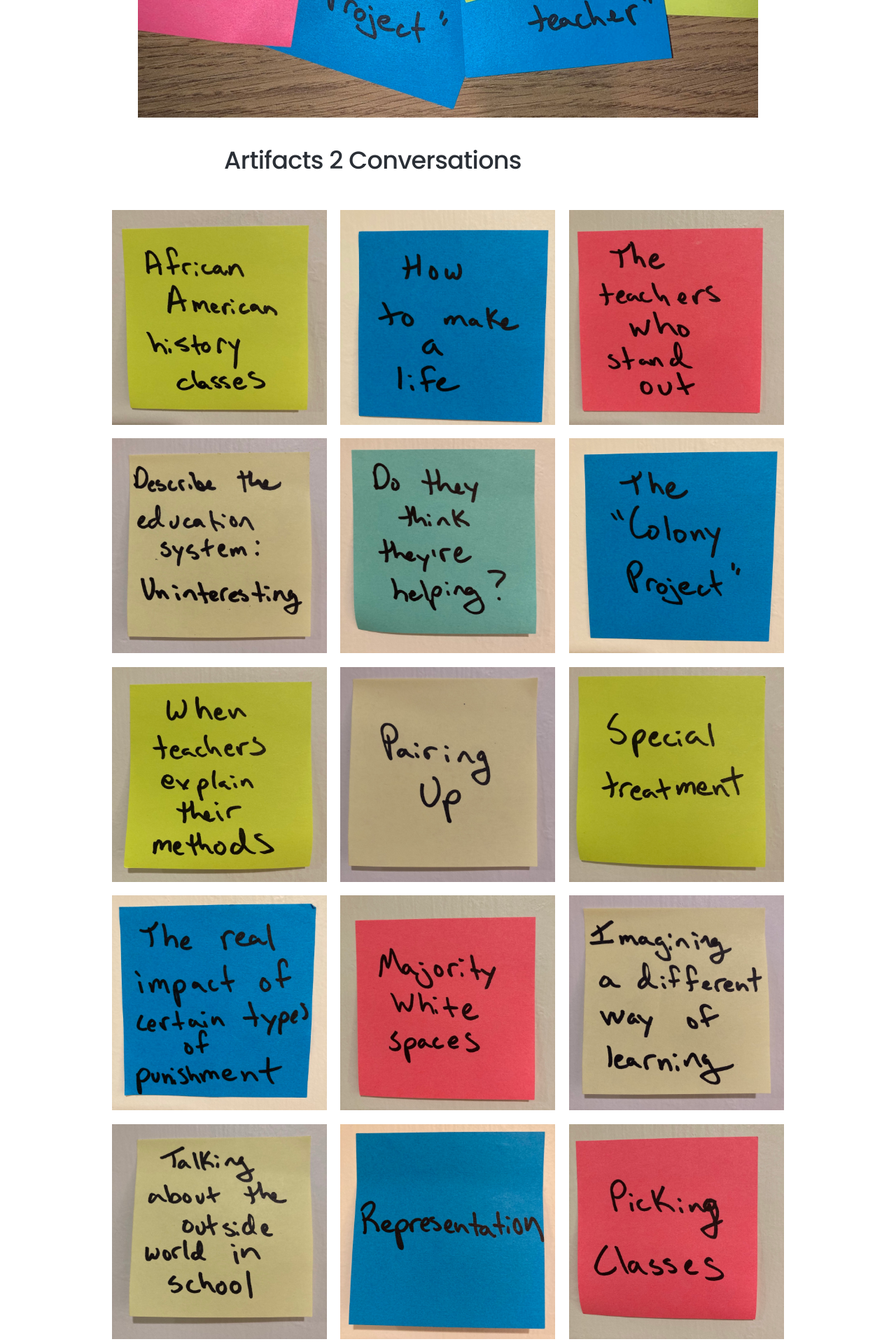
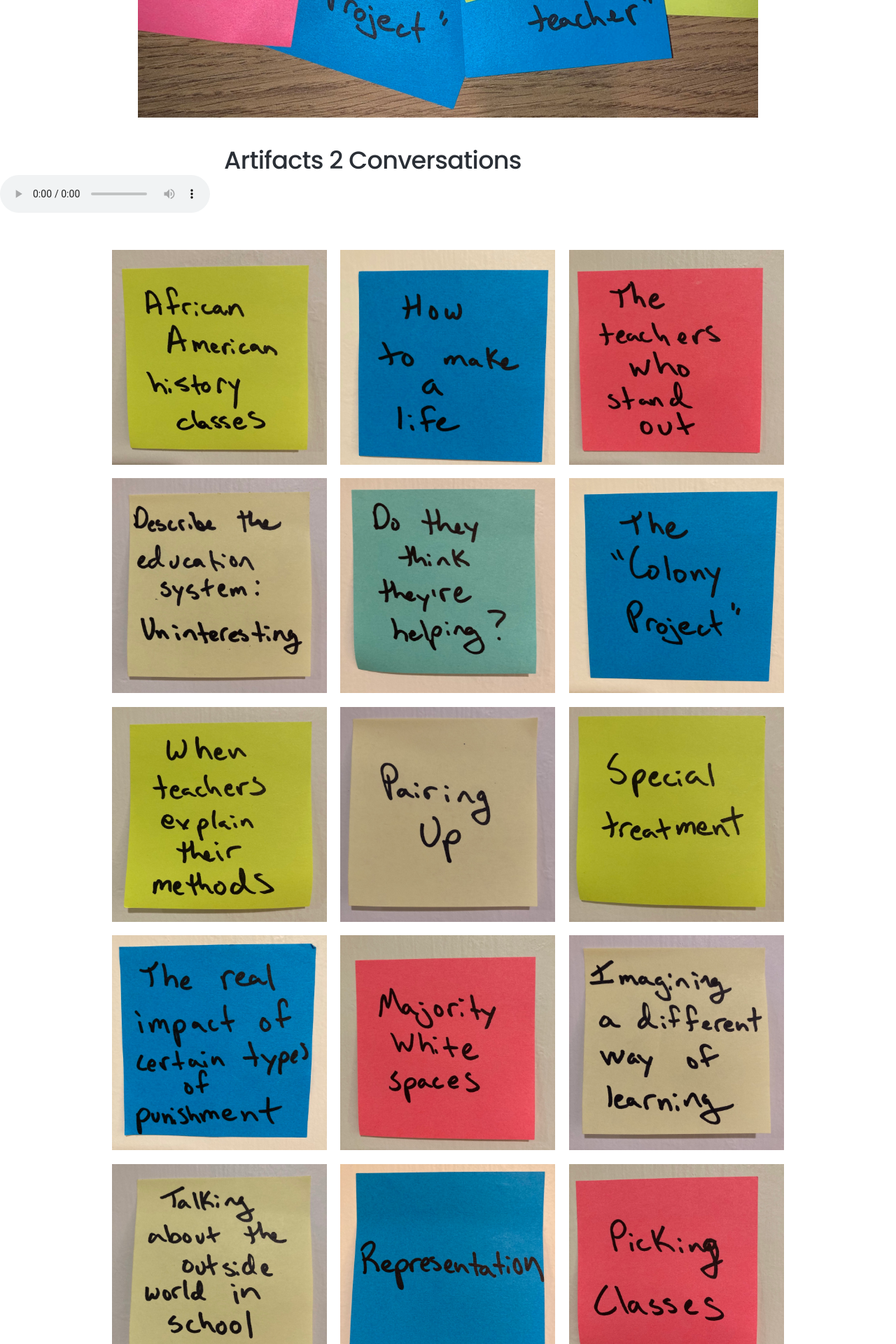
Before and after one commit to Let-s-Act/Lets-s-Act.github.io, a Jekyll site: the page built from _projects/4_artifacts-2-conversations.md, in a window 1280 px wide. Shown: the part 957-2877 px from the top of the page at 70% size. Built offline with Jekyll 4.4.1, drawn with Linux system fonts in a browser that asks for light colours; nearby versions of some CDN libraries.

Commit message:
test again

```diff
--- a/_projects/4_artifacts-2-conversations.md
+++ b/_projects/4_artifacts-2-conversations.md
@@ -9,7 +9,7 @@ featured_image: '/images/Conversations.jpeg'
 ![](/Lets-s-Act.github.io/images/Conversations.jpeg)
 
 ## Artifacts 2 Conversations
-<audio><source src="https://doc-08-b4-docs.googleusercontent.com/docs/securesc/418bh1q5qmkfi163el5fedppbd6lbhtr/egh696clb8qqqcbfvmukmlobltf2eagb/1635814500000/07960865847291050361/16305475123285524990/1mrN949s5Ow7sSLCuaziOZya4McPmVIqj?e=download&amp;authuser=0" type="audio/x-wav"></audio>
+<audio controls src="https://doc-08-b4-docs.googleusercontent.com/docs/securesc/418bh1q5qmkfi163el5fedppbd6lbhtr/egh696clb8qqqcbfvmukmlobltf2eagb/1635814500000/07960865847291050361/16305475123285524990/1mrN949s5Ow7sSLCuaziOZya4McPmVIqj?e=download&amp;authuser=0" type="audio/x-wav"></audio>
 <div class="gallery" data-columns="3">
     <img src="/Lets-s-Act.github.io/images/African American History.jpeg">
     <img src="/Lets-s-Act.github.io/images/life.jpeg">
```
